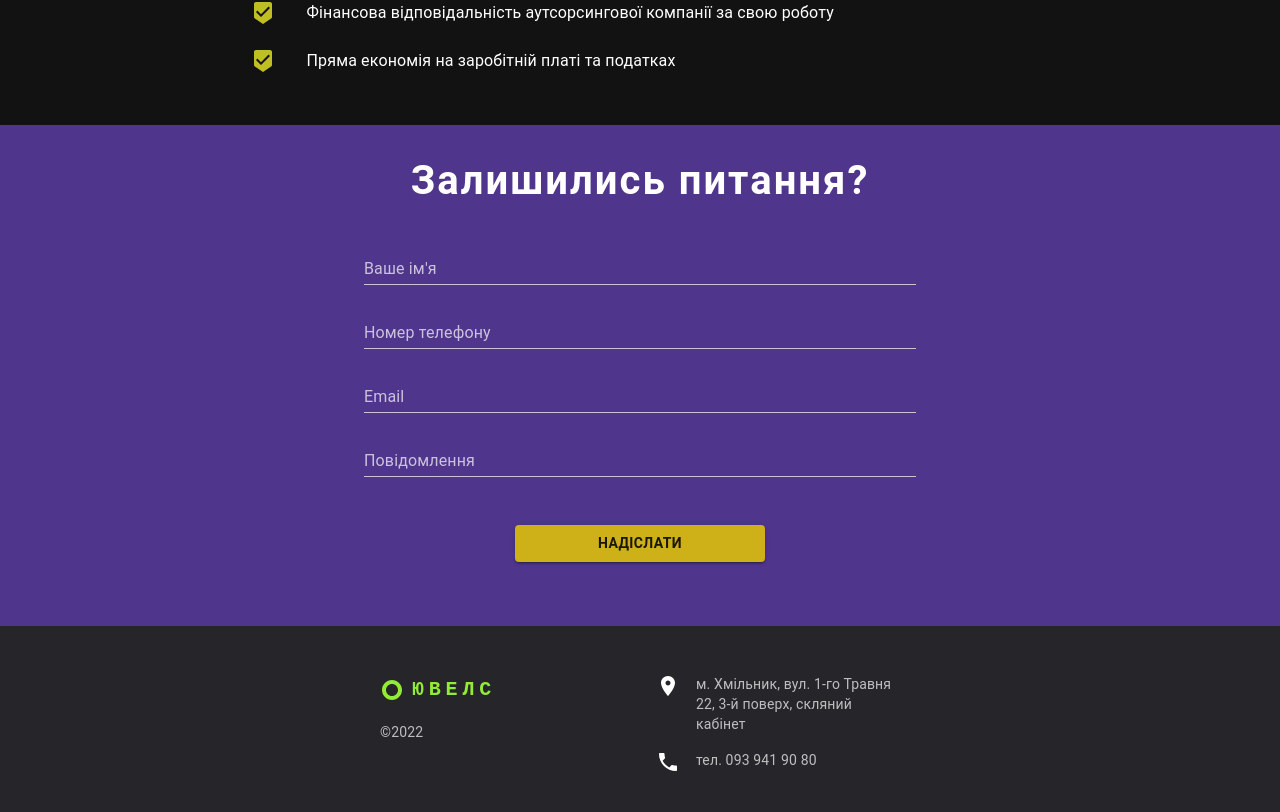
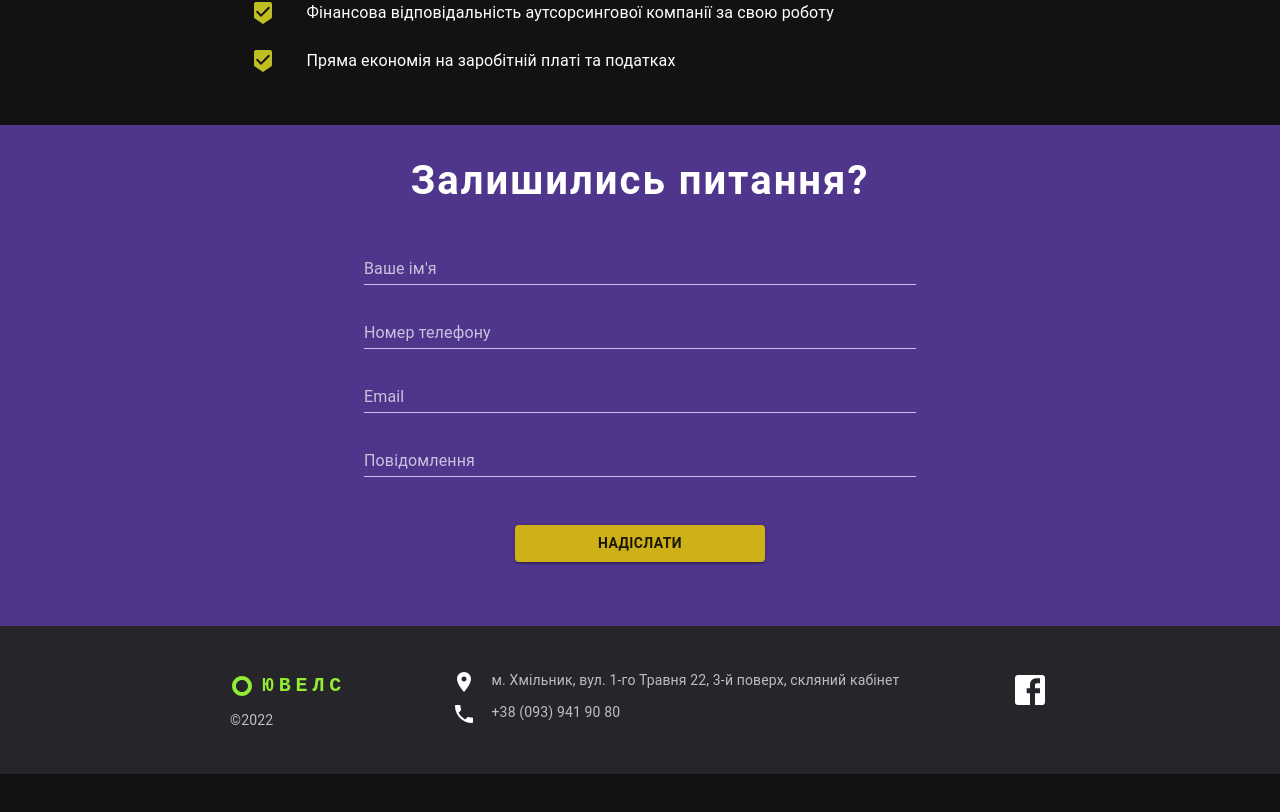
Before and after one commit to tykatyk/yuvels, a Next.js app: page / in a window 1280 px wide. Shown: the part 1695-2507 px from the top of the page. After the commit the page ends 2469 px from the top, so only its background shows below. Built offline with nearby package versions, Linux system fonts and the light colour scheme.

Commit message:
Redraw footer

```diff
--- a/components/Footer.tsx
+++ b/components/Footer.tsx
@@ -4,13 +4,16 @@ import Grid from "@mui/material/Unstable_Grid2";
 import Box from "@mui/material/Box";
 import LocationOnIcon from "@mui/icons-material/LocationOn";
 import LocalPhoneIcon from "@mui/icons-material/LocalPhone";
+import { useTheme } from "@mui/material/styles";
 import Logo from "./Logo";
+import Link from "./Link";
 import List from "@mui/material/List";
 import ListItem from "@mui/material/ListItem";
+import FacebookIcon from "@mui/icons-material/Facebook";
+import contacts from "../helpers/contacts";
 
 export default function Footer() {
-  //ToDo: stick footer to the bottom
-  //regardless of page's height
+  const theme = useTheme();
   return (
     <footer
       style={{
@@ -21,22 +24,41 @@ export default function Footer() {
         padding: "2rem 0",
       }}
     >
-      <Container maxWidth="sm">
-        <Grid container>
-          <Grid xs={12} sm={6}>
-            <List>
-              <ListItem>
+      <Container maxWidth="md">
+        <Grid
+          container
+          sx={{
+            [theme.breakpoints.down("md")]: {
+              "& > *": {
+                marginBottom: "1rem",
+              },
+            },
+          }}
+        >
+          <Grid xs={12} sm={3}>
+            <List dense={true}>
+              <ListItem style={{ justifyContent: "flex-start" }}>
                 <Logo />
               </ListItem>
-              <ListItem>
+              <ListItem style={{ justifyContent: "flex-start" }}>
                 <Typography variant="body2" color="text.secondary">
                   ©{new Date().getFullYear()}
                 </Typography>
               </ListItem>
             </List>
           </Grid>
-          <Grid xs={12} sm={6}>
-            <List>
+          <Grid
+            xs={12}
+            sm={7}
+            sx={{
+              display: "flex",
+              justifyContent: "center",
+              [theme.breakpoints.down("md")]: {
+                justifyContent: "flex-start",
+              },
+            }}
+          >
+            <List dense={true}>
               <ListItem>
                 <Box
                   sx={{
@@ -46,8 +68,7 @@ export default function Footer() {
                   <LocationOnIcon sx={{ marginRight: "1rem" }} />
                   <div>
                     <Typography variant="body2" color="text.secondary">
-                      м. Хмільник, вул. 1-го Травня 22, 3-й поверх, скляний
-                      кабінет
+                      {contacts.address}
                     </Typography>
                   </div>
                 </Box>
@@ -57,10 +78,31 @@ export default function Footer() {
                   <LocalPhoneIcon sx={{ marginRight: "1rem" }} />
                   <div>
                     <Typography variant="body2" color="text.secondary">
-                      тел. 093 941 90 80
+                      {contacts.phone}
                     </Typography>
                   </div>
                 </Box>
+              </ListItem>
+            </List>
+          </Grid>
+          <Grid xs={12} sm={2}>
+            <List dense={true}>
+              <ListItem
+                sx={{
+                  justifyContent: "flex-end",
+                  [theme.breakpoints.down("md")]: {
+                    justifyContent: "flex-start",
+                  },
+                }}
+              >
+                <Link
+                  href="https://www.facebook.com/profile.php?id=100089295870178"
+                  target="_blank"
+                  rel="noopener noreferrer"
+                  sx={{ color: "#fff" }}
+                >
+                  <FacebookIcon style={{ fontSize: "2.5rem" }} />
+                </Link>
               </ListItem>
             </List>
           </Grid>
```
